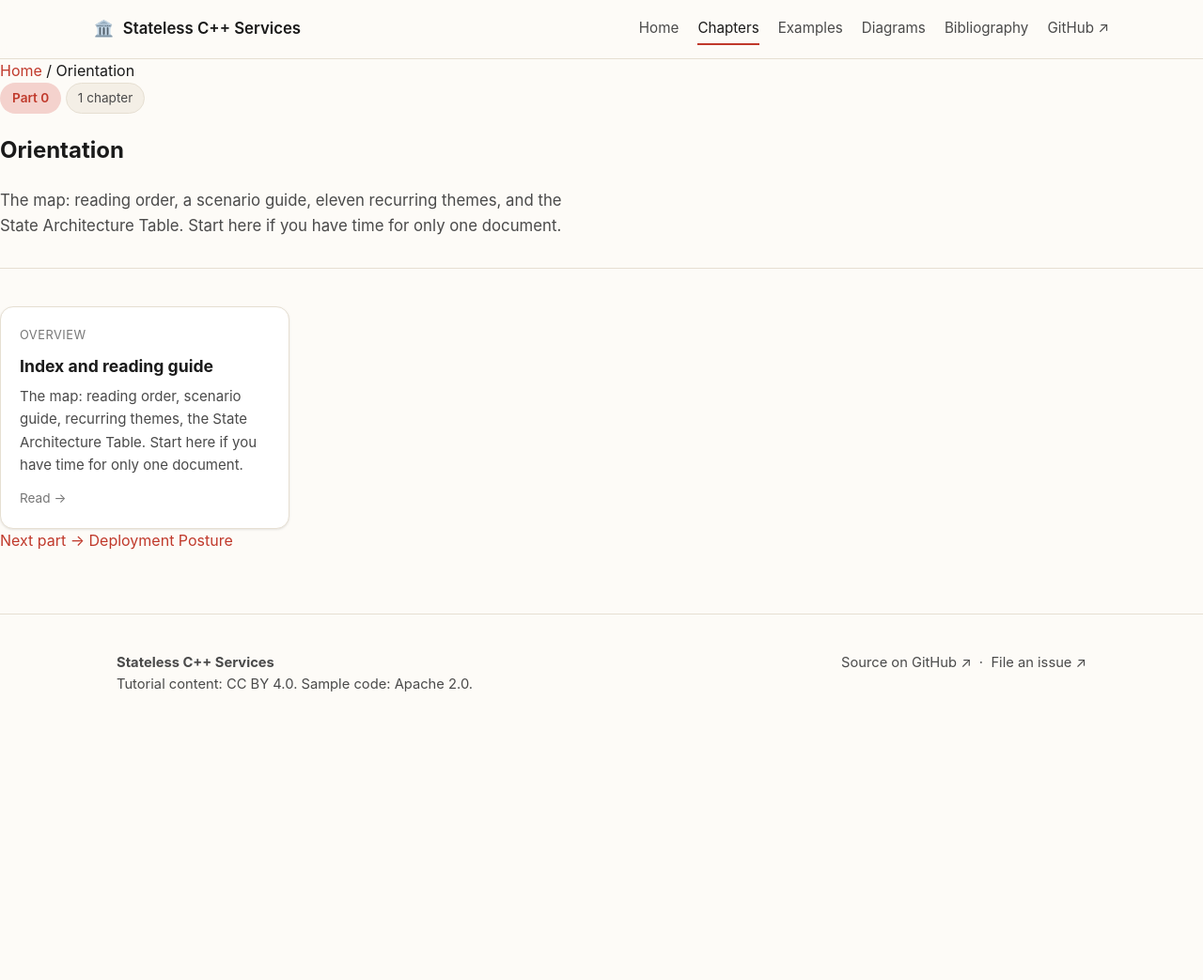
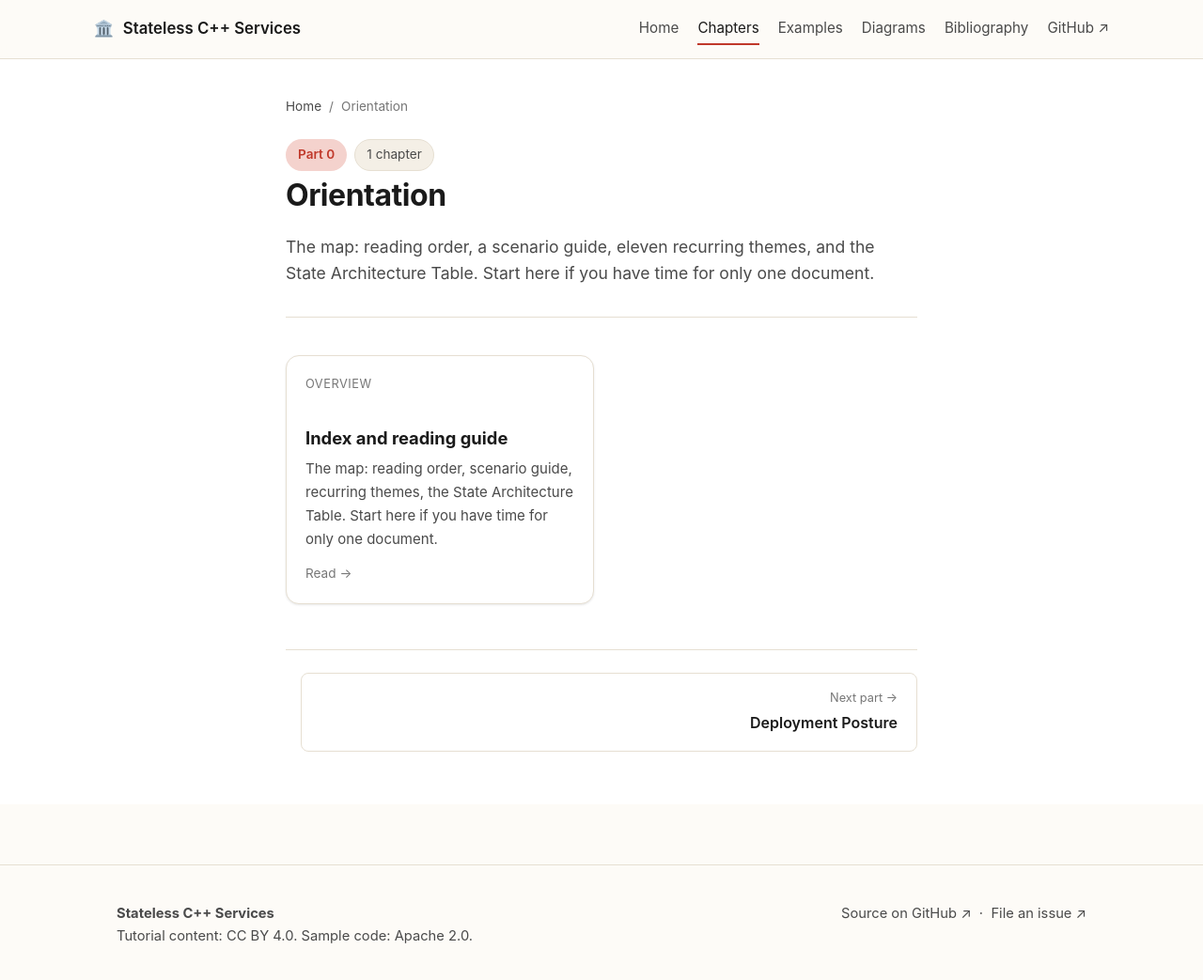
Before and after one commit to patterncatalyst/cpp-statelessness, a Jekyll site: the page built from _parts/00-orientation.md, in a window 1280 px wide and 1056 px high. Shown: the top 1043 px of the window at 94% size. Built offline with Jekyll 4.4.1, drawn with Linux system fonts in a browser that asks for light colours.

Commit message:
fix(site): align part landing layout with site CSS vocabulary
The part_index layout used class names absent from site.css
(doc-page__inner, pager, pager__link, breadcrumb, callout), so part
landing pages lost container centering and rendered prev/next as bare
links. Reworked it to the same classes the chapter layout uses:
container container-prose, tutorial__breadcrumb, hero__chips, the shared
card grid, and tutorial__pager with is-prev/is-next.

```diff
--- a/_layouts/part_index.html
+++ b/_layouts/part_index.html
@@ -5,39 +5,41 @@ layout: default
 {%- comment -%}
   Part landing page. Lists the docs whose `part` matches this page's
   `part_name`, sorted by `order`, as a card grid — the second level of the
-  two-level navigation (Home → Part → Chapter).
+  two-level navigation (Home → Part → Chapter). Uses the same class
+  vocabulary as the chapter layout (tutorial.html) so it inherits the
+  shared container, header, card, and pager styling in site.css.
 {%- endcomment -%}
 {%- assign part_docs = site.docs | where: "part", page.part_name | sort: "order" -%}
 {%- assign parts_sorted = site.parts | sort: "order" -%}
 
-<article class="doc-page">
-  <div class="doc-page__inner">
+<article class="tutorial">
+  <div class="container container-prose">
 
-    <nav class="breadcrumb" aria-label="Breadcrumb">
-      <a href="{{ '/' | relative_url }}">Home</a>
-      <span class="breadcrumb__sep">/</span>
-      <span class="breadcrumb__current">{{ page.title }}</span>
+    <header class="tutorial__header">
+      <nav class="tutorial__breadcrumb" aria-label="Breadcrumb">
+        <ol>
+          <li><a href="{{ '/' | relative_url }}">Home</a></li>
+          <li>{{ page.title }}</li>
+        </ol>
       </nav>
 
-    <header class="tutorial__header" style="grid-template-columns: 1fr;">
-      <div class="tutorial__title-group">
-        <div class="tutorial__chips" style="margin-bottom:var(--space-3);">
+      <div class="hero__chips" style="margin-bottom:var(--space-3);">
         <span class="chip chip--accent">Part {{ page.order }}</span>
         <span class="chip">{{ part_docs.size }} chapter{% if part_docs.size != 1 %}s{% endif %}</span>
       </div>
+
+      <div class="tutorial__title">
         <h1>{{ page.title }}</h1>
+      </div>
+
       {%- if page.blurb -%}
-          <p class="hero__lead" style="font-size:1.05rem;margin-bottom:0;">{{ page.blurb }}</p>
+        <p class="tutorial__lead">{{ page.blurb }}</p>
       {%- endif -%}
-      </div>
     </header>
 
-    <div class="tutorial__body">
+    <div class="tutorial__main">
       {%- if part_docs.size == 0 -%}
-        <div class="callout">
-          <p class="callout__title">Coming soon</p>
-          <p>The chapters for this part haven’t shipped yet.</p>
-        </div>
+        <p class="tutorial__lead">The chapters for this part haven’t shipped yet.</p>
       {%- else -%}
         <div class="cards">
           {%- for doc in part_docs -%}
@@ -57,6 +59,7 @@ layout: default
           {%- endfor -%}
         </div>
       {%- endif -%}
+    </div>
 
     {%- comment -%} Prev/next part navigation {%- endcomment -%}
     {%- for p in parts_sorted -%}
@@ -64,24 +67,23 @@ layout: default
     {%- endfor -%}
     {%- assign prev_p_i = pidx | minus: 1 -%}
     {%- assign next_p_i = pidx | plus: 1 -%}
-      <nav class="pager" aria-label="Part navigation" style="margin-top:var(--space-7);">
+    {%- assign last_i = parts_sorted.size | minus: 1 -%}
+    <nav class="tutorial__pager" aria-label="Part navigation">
       {%- if pidx > 0 -%}
         {%- assign prev_p = parts_sorted[prev_p_i] -%}
-          <a class="pager__link pager__link--prev" href="{{ prev_p.url | relative_url }}">
-            <span class="pager__dir">← Previous part</span>
-            <span class="pager__title">{{ prev_p.title }}</span>
+        <a class="is-prev" href="{{ prev_p.url | relative_url }}">
+          <span class="label">← Previous part</span>
+          <span class="title">{{ prev_p.title }}</span>
         </a>
       {%- else -%}<span></span>{%- endif -%}
-        {%- assign last_i = parts_sorted.size | minus: 1 -%}
       {%- if pidx < last_i -%}
         {%- assign next_p = parts_sorted[next_p_i] -%}
-          <a class="pager__link pager__link--next" href="{{ next_p.url | relative_url }}">
-            <span class="pager__dir">Next part →</span>
-            <span class="pager__title">{{ next_p.title }}</span>
+        <a class="is-next" href="{{ next_p.url | relative_url }}">
+          <span class="label">Next part →</span>
+          <span class="title">{{ next_p.title }}</span>
         </a>
       {%- else -%}<span></span>{%- endif -%}
     </nav>
 
   </div>
-  </div>
 </article>
```
Lines whose indentation alone changed are shown as unchanged.
